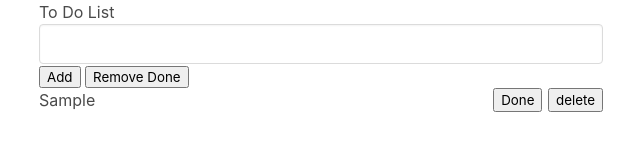
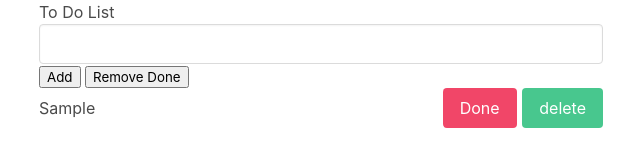
Before and after one commit to bugger69/ToDoListWidget, a website: page index.html in a window 1280 px wide. Both pictures are taken after typing "Sample" into the empty fields and a click on the button "Add". Shown: the whole page, without its empty margins (319-959 px from the left). Drawn offline with nearby package versions, Linux system fonts and the light colour scheme.

Commit message:
working so far

```diff
--- a/app.js
+++ b/app.js
@@ -37,9 +37,13 @@ submit.addEventListener('click', () => {
         span.classList.add('task');
         del.innerText = "delete";
         del.classList.add('del');
+        del.classList.add('button');
+        del.classList.add("is-success");
         const done = document.createElement('button');
         done.innerText = "Done";
         done.classList.add('done');
+        done.classList.add('button');
+        done.classList.add('is-danger');
         li.append(span);
         li.append(done);
         li.append(del);
--- a/styles.css
+++ b/styles.css
@@ -8,6 +8,7 @@ h1 {
 
 .cont {
     display : flex;
+    align-items: center;
 }
 
 .task {
```
